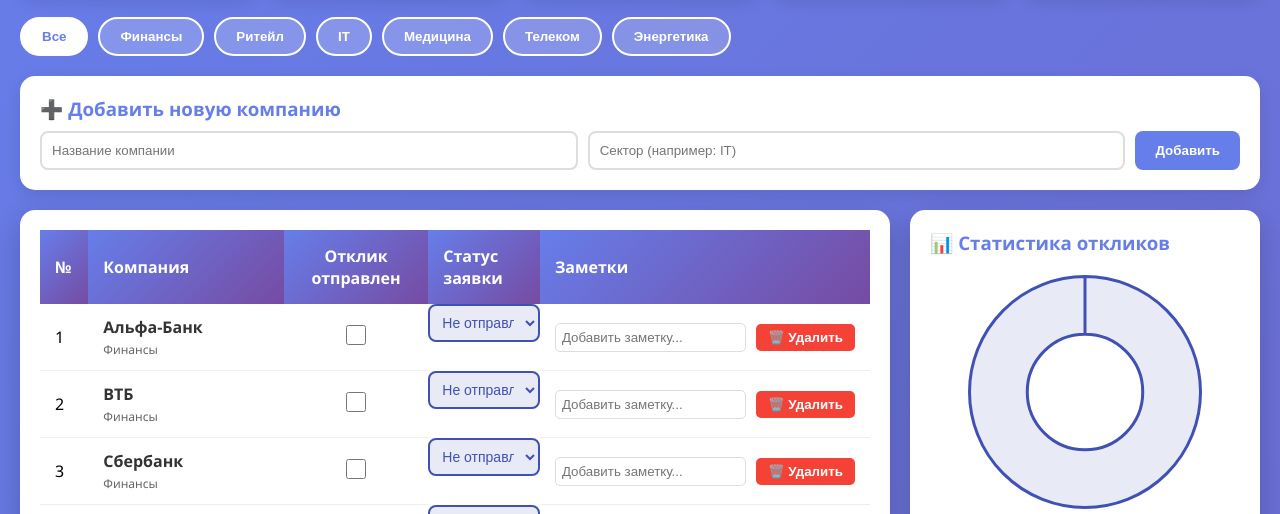
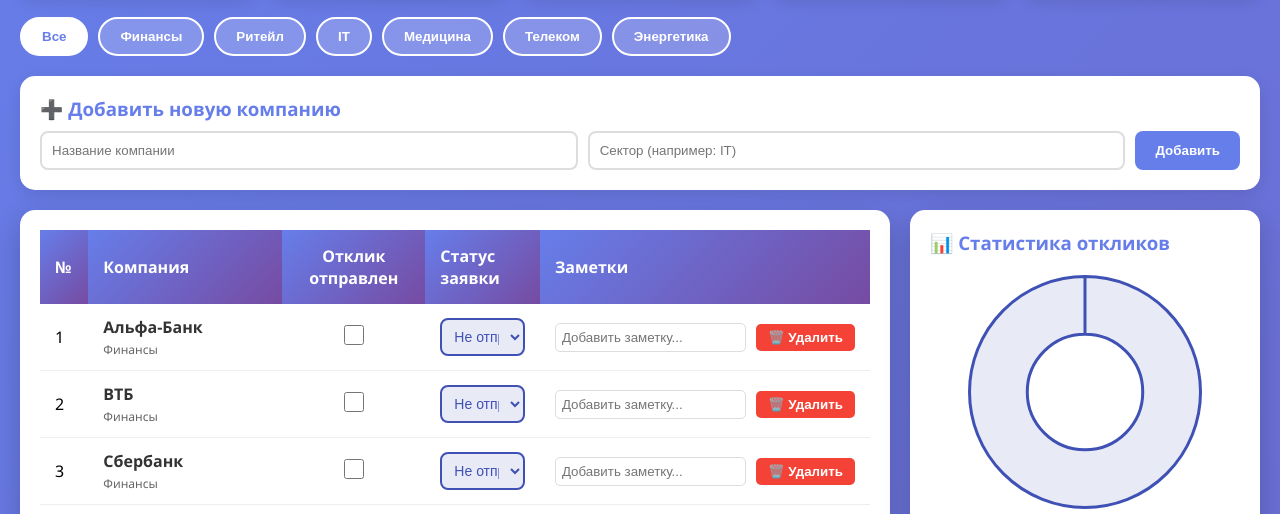
Before and after one commit to elizavetaa1/job_search, a plain HTML site: page index.html in a window 1280 px wide. Shown: the part 269-783 px from the top of the page. Drawn offline with nearby package versions, Linux system fonts and the light colour scheme.

Commit message:
Add files via upload

```diff
--- a/index.html
+++ b/index.html
@@ -534,10 +534,11 @@
                         <span class="company-name">${job.name}</span>
                         <span class="sector">${job.sector}</span>
                     </td>
-                    <td style="text-align: center;">
+<td style="text-align: center;">
                         <input type="checkbox" ${job.applied ? 'checked' : ''}
                                onchange="toggleApplied(${job.id})">
                     </td>
+                    <td style="vertical-align: middle;">
                         <select onchange="updateStatus(${job.id}, this.value)" class="status-${job.status.toLowerCase().replace(' ', '-')}">
                             <option value="Не отправлен" ${job.status === 'Не отправлен' ? 'selected' : ''}>Не отправлен</option>
                             <option value="Отправлен" ${job.status === 'Отправлен' ? 'selected' : ''}>Отправлен</option>
@@ -546,7 +547,7 @@
                             <option value="Оффер" ${job.status === 'Оффер' ? 'selected' : ''}>Оффер</option>
                             <option value="Отказ" ${job.status === 'Отказ' ? 'selected' : ''}>Отказ</option>
                         </select>
-                    </td>
+</td>
                     <td>
     <div style="display: flex; gap: 10px; align-items: center;">
         <input type="text" value="${job.notes}"
```
